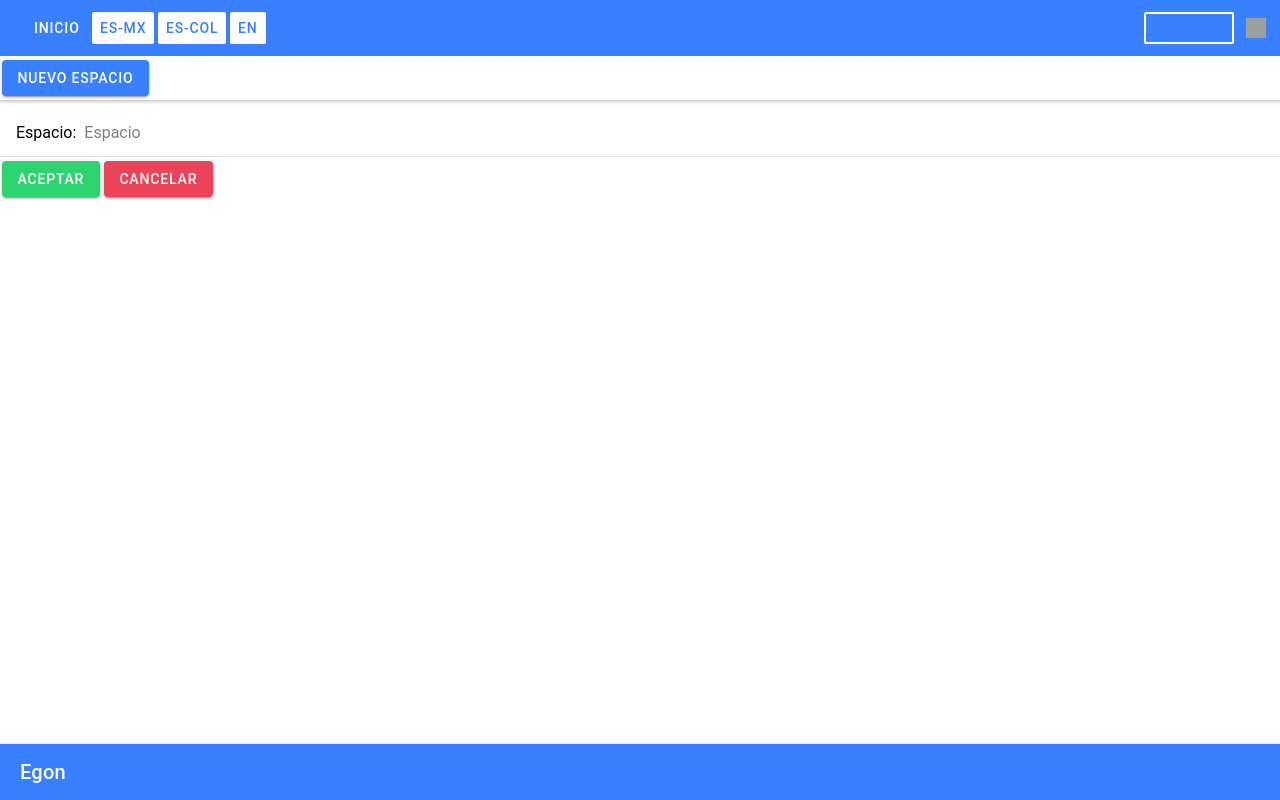
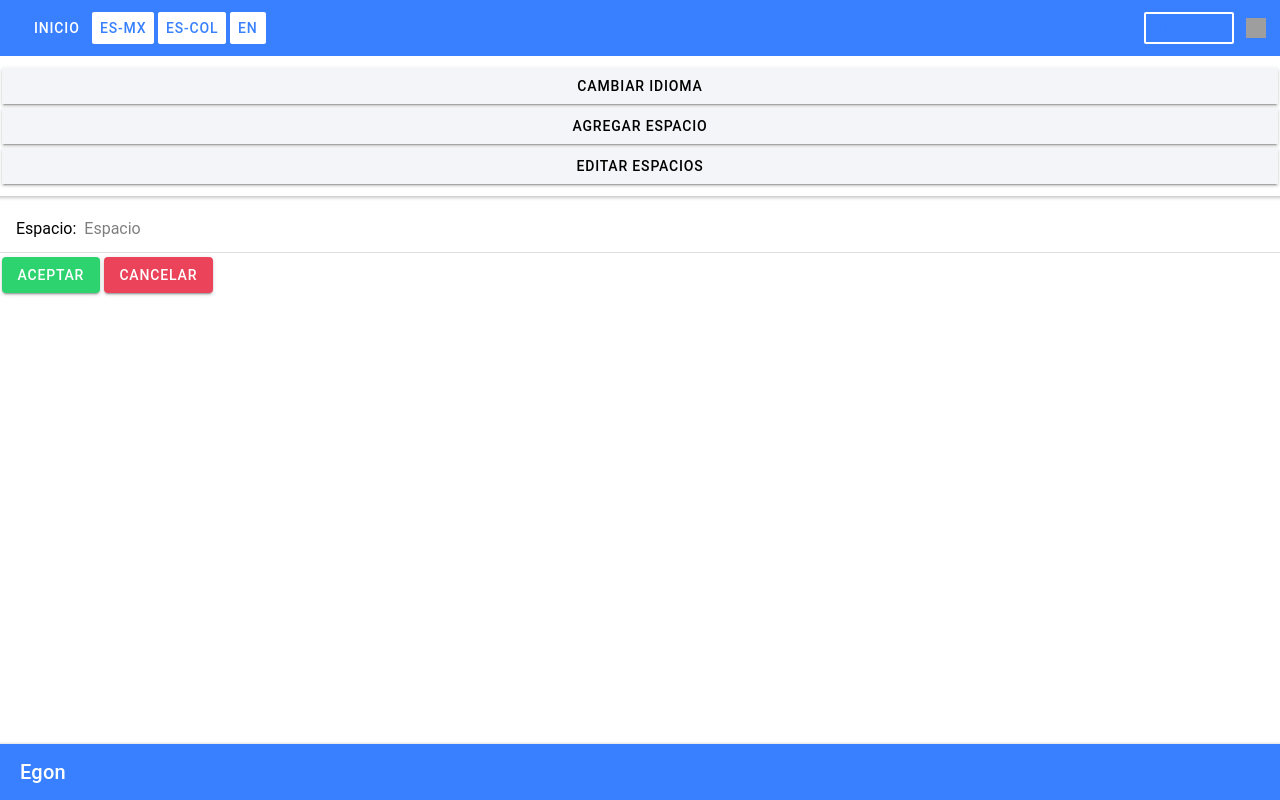
Before and after one commit to albert-08/egon-frontend, a React (Create React App) app: page /main in a window 1280 px wide. Both pictures are taken after a click on the element 1256 px from the left and 28 px from the top of the page. Built offline with nearby package versions, Linux system fonts and the light colour scheme; grey boxes are pictures that could not be loaded.

Commit message:
add logo menu

```diff
--- a/src/components/AddNewSpace.tsx
+++ b/src/components/AddNewSpace.tsx
@@ -38,9 +38,7 @@ const AddNewSpace: React.FC<ContainerProps> = () => {
 
   if (cancel) {
     return (
-      <>
-        <AddNewSpaceButton />
-      </>
+      <></>
     )
   }
 
--- /dev/null
+++ b/src/components/EditSpacesButton.tsx
@@ -0,0 +1,28 @@
+import { IonButton } from '@ionic/react';
+import React from 'react';
+
+interface ContainerProps { }
+
+const EditSpacesButton: React.FC<ContainerProps> = () => {
+  // const [space, setSpace] = useState<boolean>(false);
+
+  // const addSpace = () => {
+  //   setSpace(true);
+  // }
+
+  // if (space) {
+  //   return (
+  //     <AddNewSpace />
+  //   );
+  // }
+
+  return (
+    <IonButton
+      onClick={() => console.log('Editar espacios')}
+    >
+      Editar Espacios
+    </IonButton>
+  );
+};
+
+export default EditSpacesButton;
--- a/src/components/Header.tsx
+++ b/src/components/Header.tsx
@@ -4,7 +4,7 @@ import { useState } from 'react';
 import { useTranslation } from 'react-i18next';
 import { Link } from 'react-router-dom';
 import { Client } from '../models/client.model';
-import AddNewSpaceButton from './AddNewSpaceButton';
+import SpacesMenu from './SpacesMenu';
 
 interface ContainerProps {
   client: Client
@@ -64,7 +64,7 @@ const Header: React.FC<ContainerProps> = ({ client }) => {
       </IonToolbar>
       {
         button
-          ? <AddNewSpaceButton />
+          ? <SpacesMenu />
           : <></>
       }
     </IonHeader>
--- /dev/null
+++ b/src/components/SpacesMenu.css
@@ -0,0 +1,3 @@
+.menu {
+  background: black;
+}
--- /dev/null
+++ b/src/components/SpacesMenu.tsx
@@ -0,0 +1,63 @@
+import { IonButton, IonList } from "@ionic/react";
+import { useState } from "react";
+import AddNewSpaceButton from "./AddNewSpaceButton";
+import EditSpacesButton from "./EditSpacesButton";
+import './SpacesMenu.css'
+
+interface ContainerProps { }
+
+const SpacesMenu: React.FC<ContainerProps> = () => {
+  const [button, setButton] = useState<string>('');
+
+  const changeLanguageButton = () => {
+    setButton('language');
+  }
+
+  const addSpaceButton = () => {
+    setButton('add');
+  }
+
+  const editSpaceButton = () => {
+    setButton('edit');
+  }
+
+  if (button.localeCompare('language') === 0) {
+    return <></>
+  }
+
+  if (button.localeCompare('add') === 0) {
+    return <AddNewSpaceButton />
+  }
+
+  if (button.localeCompare('edit') === 0) {
+    return <EditSpacesButton/>
+  }
+
+  return (
+    <IonList>
+      <IonButton
+        expand="full"
+        color="light"
+        onClick={() => changeLanguageButton()}
+      >
+        Cambiar idioma
+      </IonButton>
+      <IonButton
+        expand="full"
+        color="light"
+        onClick={() => addSpaceButton()}
+      >
+        Agregar espacio
+      </IonButton>
+      <IonButton
+        expand="full"
+        color="light"
+        onClick={() => editSpaceButton()}
+      >
+        Editar espacios
+      </IonButton>
+    </IonList>
+  );
+};
+
+export default SpacesMenu;
```
